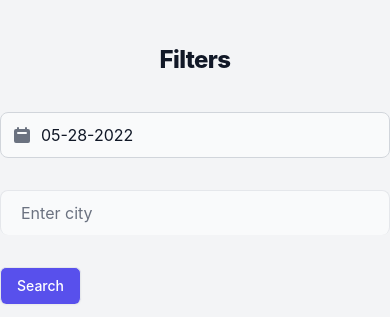
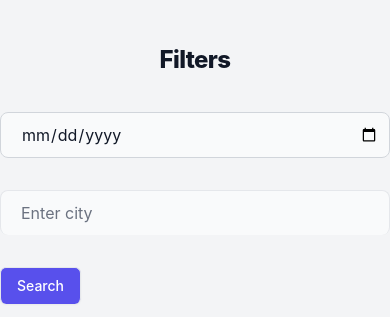
Before and after one commit to m-nikhil/flask-tourist, a Flask app: page /attraction in a window 390 px wide. Shown: the part 56-373 px from the top of the page. Run offline with Flask 2, Linux system fonts and the light colour scheme; data that the repository does not hold is empty; some libraries are stand-ins or nearby versions.

Commit message:
update date filter

```diff
--- a/app.py
+++ b/app.py
@@ -79,7 +79,7 @@ def attraction():
     cur.close()
     conn.close()
     pprint(date)
-    return render_template('attraction.html', attractions=attractions_dict, date = date, city = city)
+    return render_template('attraction.html', attractions=attractions_dict, date = date, city = city, today=datetime.date.today())
 
 @app.route('/viewBookings')
 @login_required
--- a/templates/attraction.html
+++ b/templates/attraction.html
@@ -8,10 +8,7 @@
 
 <form action="{{ url_for('attraction') }}" method="get" class="space-y-8 divide-y divide-gray-200">
   <div class="relative">
-    <div class="absolute inset-y-0 left-0 flex items-center pl-3 pointer-events-none">
-      <svg class="w-5 h-5 text-gray-500 dark:text-gray-400" fill="currentColor" viewBox="0 0 20 20" xmlns="http://www.w3.org/2000/svg"><path fill-rule="evenodd" d="M6 2a1 1 0 00-1 1v1H4a2 2 0 00-2 2v10a2 2 0 002 2h12a2 2 0 002-2V6a2 2 0 00-2-2h-1V3a1 1 0 10-2 0v1H7V3a1 1 0 00-1-1zm0 5a1 1 0 000 2h8a1 1 0 100-2H6z" clip-rule="evenodd"></path></svg>
-    </div>
-    <input datepicker datepicker-buttons datepicker-format="mm-dd-yyyy" value="{{date}}" type="text" name="date" id="date" class="bg-gray-50 border border-gray-300 text-gray-900 sm:text-sm rounded-lg focus:ring-blue-500 focus:border-blue-500 block w-full pl-10 p-2.5 dark:bg-gray-700 dark:border-gray-600 dark:placeholder-gray-400 dark:text-white dark:focus:ring-blue-500 dark:focus:border-blue-500" placeholder="Select date">
+    <input min="{{today}}" value="{{date}}" type="date" name="date" id="date" class="bg-gray-50 border border-gray-300 text-gray-900 sm:text-sm rounded-lg focus:ring-blue-500 focus:border-blue-500 block w-full pl-5 p-2.5 dark:bg-gray-700 dark:border-gray-600 dark:placeholder-gray-400 dark:text-white dark:focus:ring-blue-500 dark:focus:border-blue-500" placeholder="Select date">
   </div>
 
   <input type="text" value="{{city}}" name="city" id="city" autocomplete="family-name" class="bg-gray-50 border border-gray-300 text-gray-900 sm:text-sm rounded-lg focus:ring-blue-500 focus:border-blue-500 block w-full pl-5 p-2.5 dark:bg-gray-700 dark:border-gray-600 dark:placeholder-gray-400 dark:text-white dark:focus:ring-blue-500 dark:focus:border-blue-500" placeholder="Enter city">
```
